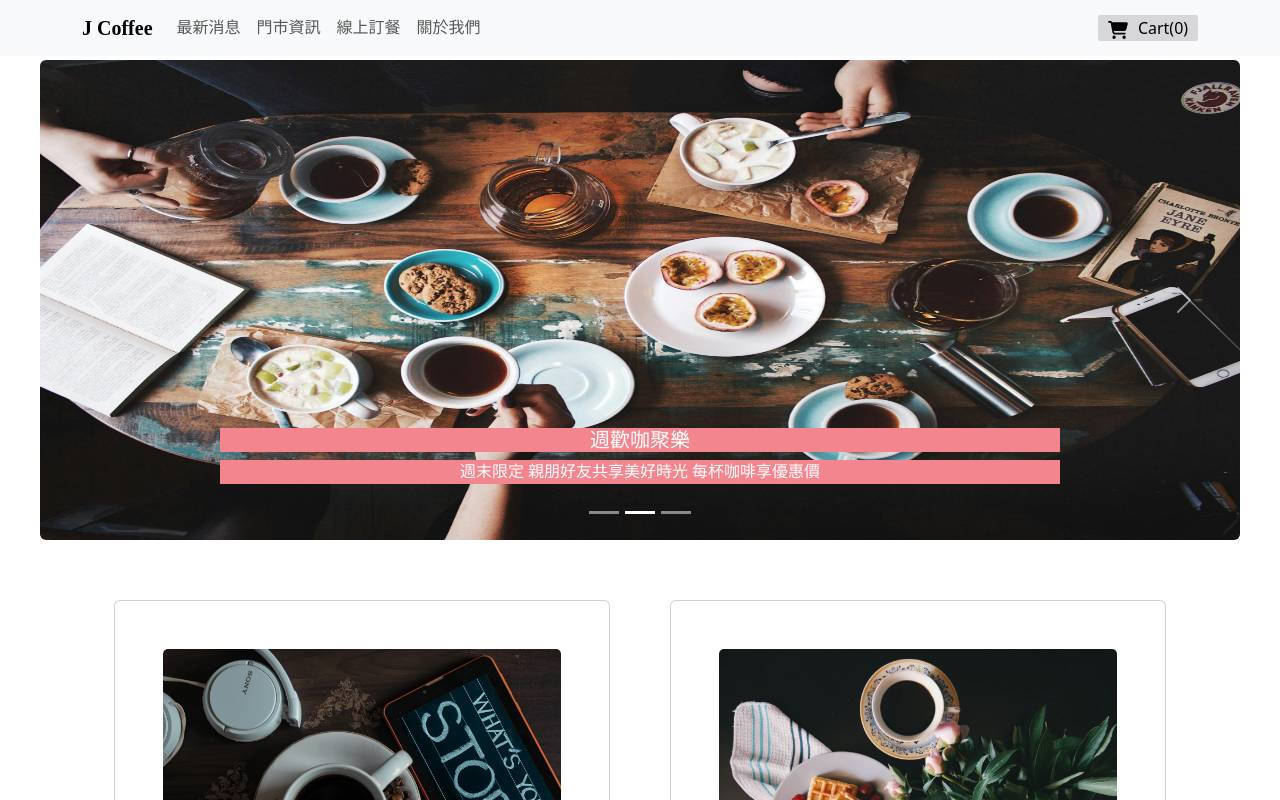
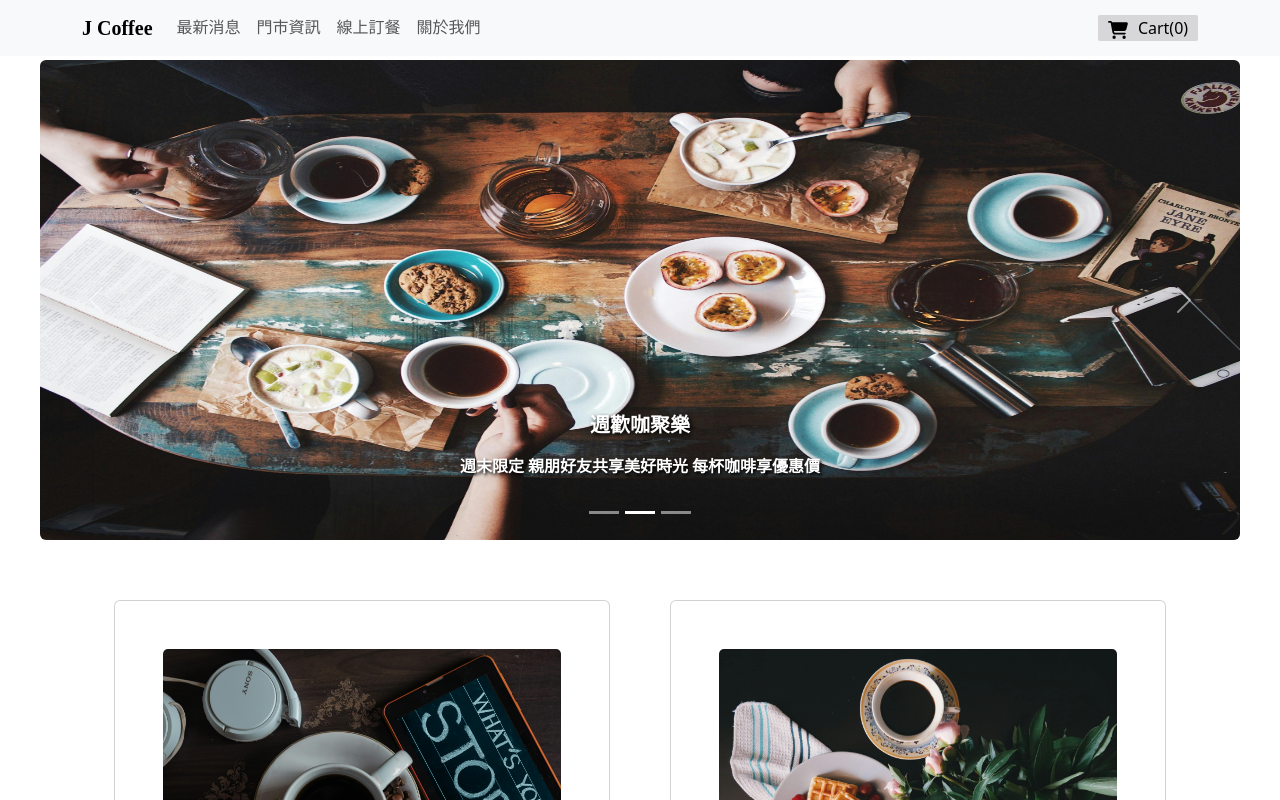
Before and after one commit to ritacc12/CoffeeShop, a React (Vite) app: page / in a window 1280 px wide. Shown: the top 800 px of the page. Built offline with nearby package versions, Linux system fonts and the light colour scheme; grey boxes are pictures that could not be loaded.

Commit message:
adjust activity font style & add sub-page English title style

```diff
--- a/src/index.css
+++ b/src/index.css
@@ -60,11 +60,12 @@ ol,ul{
   color: #ffffff;
   text-align: center;
   font-family: "PT Serif", serif;
-  font-weight: 400;
+  font-weight: 700;
   font-style: normal;
-  background-color: #F2858E;
-  width:auto;
-
+  text-align: center;
+  border-radius: 5px;
+  padding:5px;
+  text-shadow: black 0.1em 0.1em 0.2em;
 }
 
 
@@ -151,6 +152,12 @@ ol,ul{
 .News_title{
   margin: auto;
 }
+.ENG_title{
+  margin: auto;
+  font-size: 18px;
+  padding-top: 5px;
+}
+
 
 @media screen and (max-width: 768px){
 
@@ -181,7 +188,3 @@ ol,ul{
         justify-content: center;
       }
 }
-
-/* .CartBtn{
-  display: none;
-} */
```
